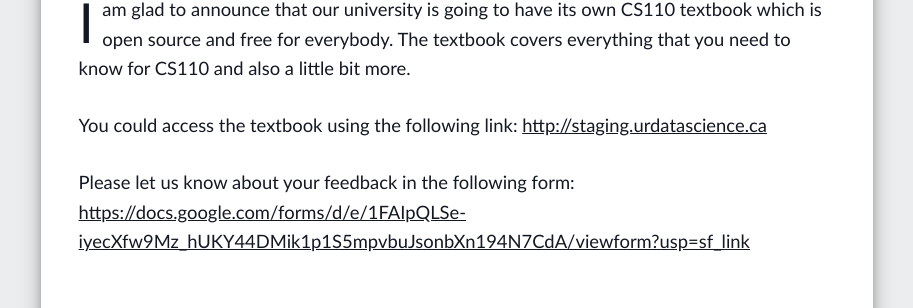
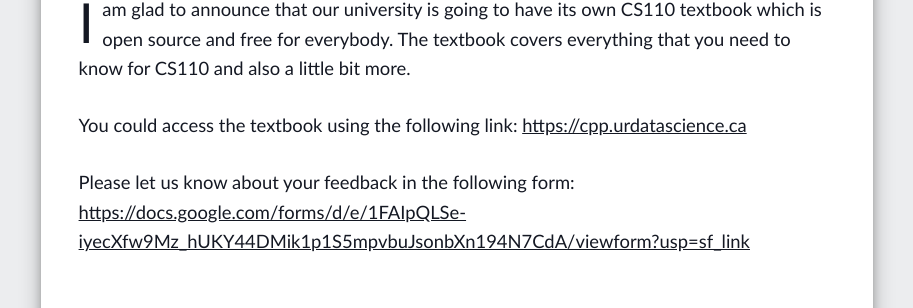
Before and after one commit to UR-DataScience/ur-datascience.github.io, a Jekyll site: the page built from _blog/2021-02-04-cppOpenTextBook.md, in a window 1280 px wide. Shown: the part 283-591 px from the top of the page, without its empty margins (183-1096 px from the left). Built offline with Jekyll 4.4.1, drawn with Linux system fonts in a browser that asks for light colours; nearby versions of some CDN libraries; some of the changed lines change nothing that is shown.

Commit message:
update cpp blog post

```diff
--- a/_blog/2021-02-04-cppOpenTextBook.md
+++ b/_blog/2021-02-04-cppOpenTextBook.md
@@ -13,12 +13,12 @@ caption: #what displays in the blog grid:
     code: 4
     title: C++ Open Textbook
     subtitle:
-    thumbnail: http://urdatascience.ca/assets/blog/img/cppCover.png
+    thumbnail: /assets/blog/img/cppCover.png
 
 ---
 
 I am glad to announce that our university is going to have its own CS110 textbook which is open source and free for everybody. The textbook covers everything that you need to know for CS110 and also a little bit more.
 
-You could access the textbook using the following link: <http://staging.urdatascience.ca>
+You could access the textbook using the following link: <https://cpp.urdatascience.ca>
 
 Please let us know about your feedback in the following form: <https://docs.google.com/forms/d/e/1FAIpQLSe-iyecXfw9Mz_hUKY44DMik1p1S5mpvbuJsonbXn194N7CdA/viewform?usp=sf_link>
```
